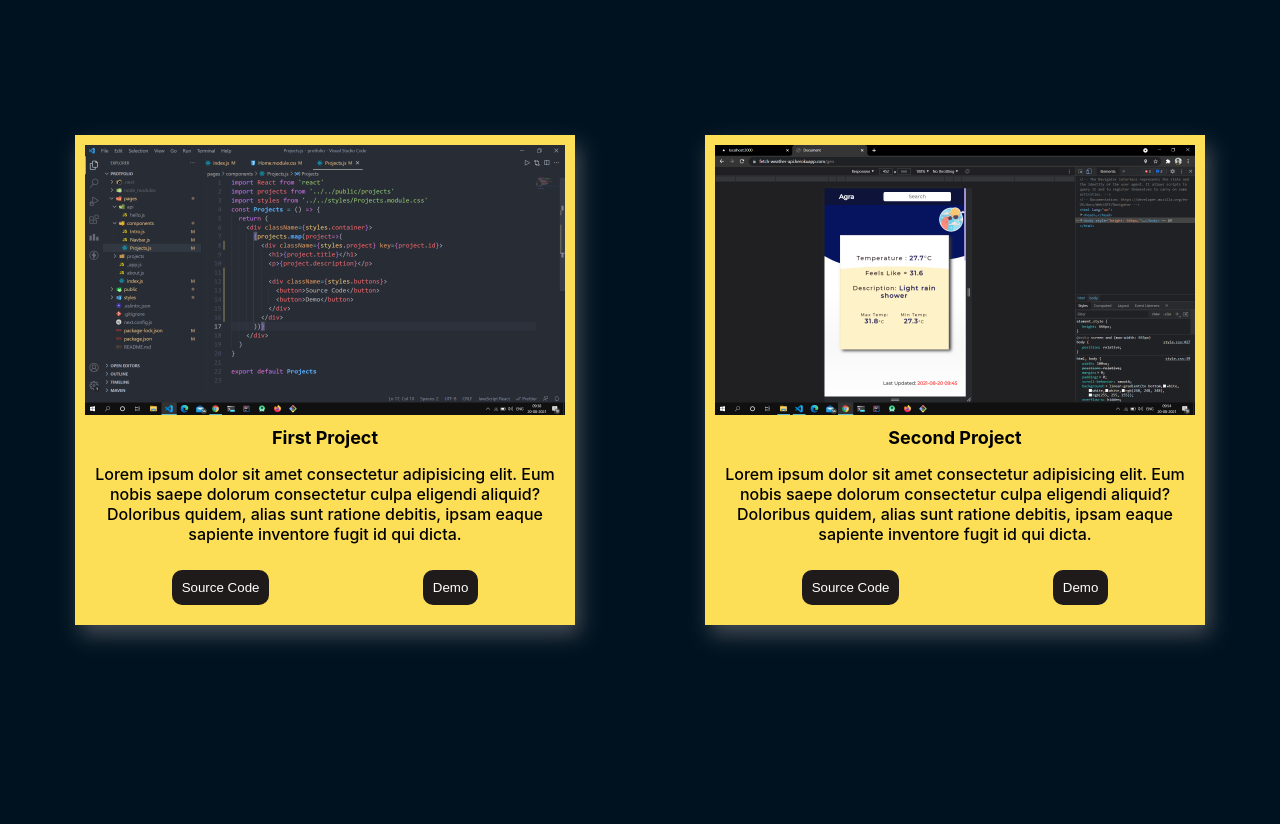
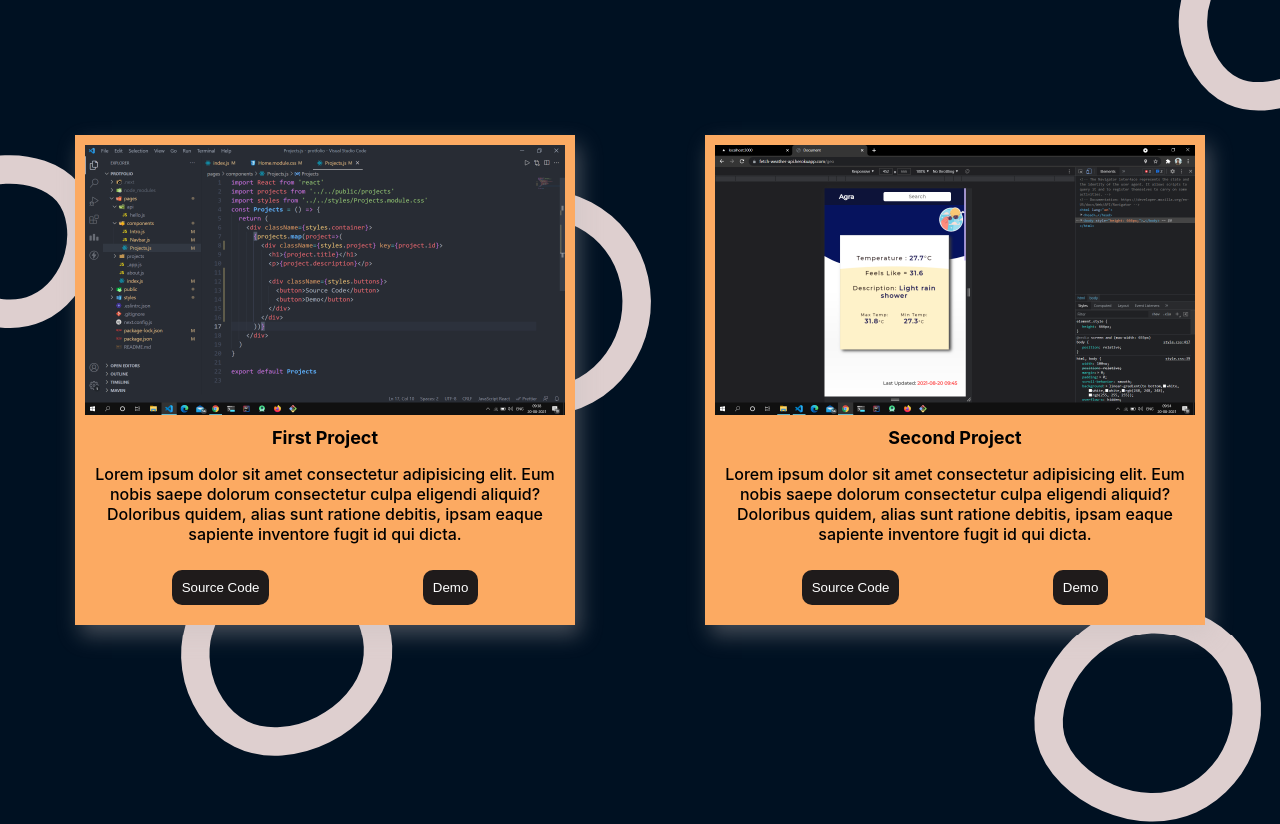
Before and after one commit to Fastsetter/portfolio, a Next.js app: page /components/Projects in a window 1280 px wide. Shown: the top 824 px of the page. Built offline with nearby package versions, Linux system fonts and the light colour scheme; a web font is replaced by a local one.

Commit message:
make it better

```diff
--- a/styles/Intro.module.css
+++ b/styles/Intro.module.css
@@ -143,7 +143,7 @@
   font-size: 35px;
   position: relative;
   /* color: rgb(65, 67, 203); */
-  color: rgb(250, 82, 138);
+  color: rgb(255, 235, 119);
   font-family: 'Lobster', cursive;
 }
 
--- a/styles/Projects.module.css
+++ b/styles/Projects.module.css
@@ -4,6 +4,11 @@
   display: flex;
   justify-content: space-around;
   flex-wrap: wrap;
+  background: url("/blob-scatter-haikei (1).svg") no-repeat center center fixed;
+  -webkit-background-size: cover;
+  -moz-background-size: cover;
+  -o-background-size: cover;
+  background-size: cover;
   align-items: center;
   padding: 10px;
   height: 200vh;
@@ -26,7 +31,6 @@
   -moz-background-size: cover;
   -o-background-size: cover;
   background-size: cover;
-
 }
 
 
@@ -46,7 +50,7 @@
   box-shadow: 5px 10px 20px rgba(196, 185, 185, 0.35);
   z-index: 10;
   /* background-color: rgb(255, 228, 110); */
-  background-color:#fddf57;
+  background-color:#fcaa62;
   /* background-color: #F64C72; */
 }
 
@@ -99,5 +103,10 @@
 @media screen and (max-width:550px){
   .project{
     width: 92%;
+    background-color: #fcaa62;
+  }
+  .container{
+    background: inherit;
+
   }
 }
--- a/styles/Showcase.module.css
+++ b/styles/Showcase.module.css
@@ -31,7 +31,7 @@
   margin-top: 30px;
   padding: 10px 30px;
   font-size: 20px;
-  color: coral;
+  color: rgb(255, 255, 255);
   text-align: center;
 
 }
```
Also changed, not shown: public/blob-scatter-haikei (1).svg (added), public/blob-scatter-haikei.svg (added).
